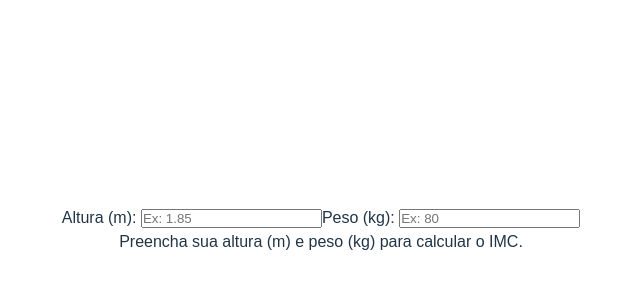
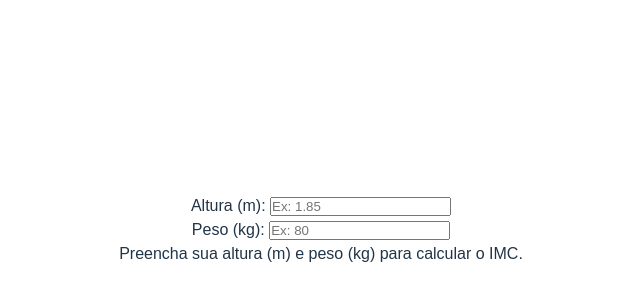
Before and after one commit to jawc-05/reactTest, a React (Vite) app: page / in a window 1280 px wide. Shown: the part 170-470 px from the top of the page, without its empty margins (319-959 px from the left). Built offline with nearby package versions, Linux system fonts and the light colour scheme.

Commit message:
feat: adding form-item class

```diff
--- /dev/null
+++ b/src/components/Form/Form.module.css
@@ -0,0 +1,4 @@
+.form-item{
+    display: flex;
+    margin-bottom: 200px;
+}
--- a/src/components/Form/index.jsx
+++ b/src/components/Form/index.jsx
@@ -64,12 +64,19 @@ const Form= () => {
 
     return(
         <form>
-            <label>Altura (m): </label>
-            <input type="number" step="0.01" placeholder="Ex: 1.85" onChange={changeHeight}/>
+            <div className="form-item">
+                <label >Altura (m): </label>
+                <input type="number" step="0.01" placeholder="Ex: 1.85" onChange={changeHeight}/>
+            </div>
 
-            <label>Peso (kg): </label>
-            <input type="number" step="0.1" placeholder="Ex: 80" onChange={changeWeight}/>
-            {renderizaResultado()}
+
+            <div className="form-item">
+                <label>Peso (kg): </label>
+                <input type="number" step="0.1" placeholder="Ex: 80" onChange={changeWeight}/>
+            </div>
+            <div>
+                {renderizaResultado()}
+            </div>
         </form>
     )
 }
```
